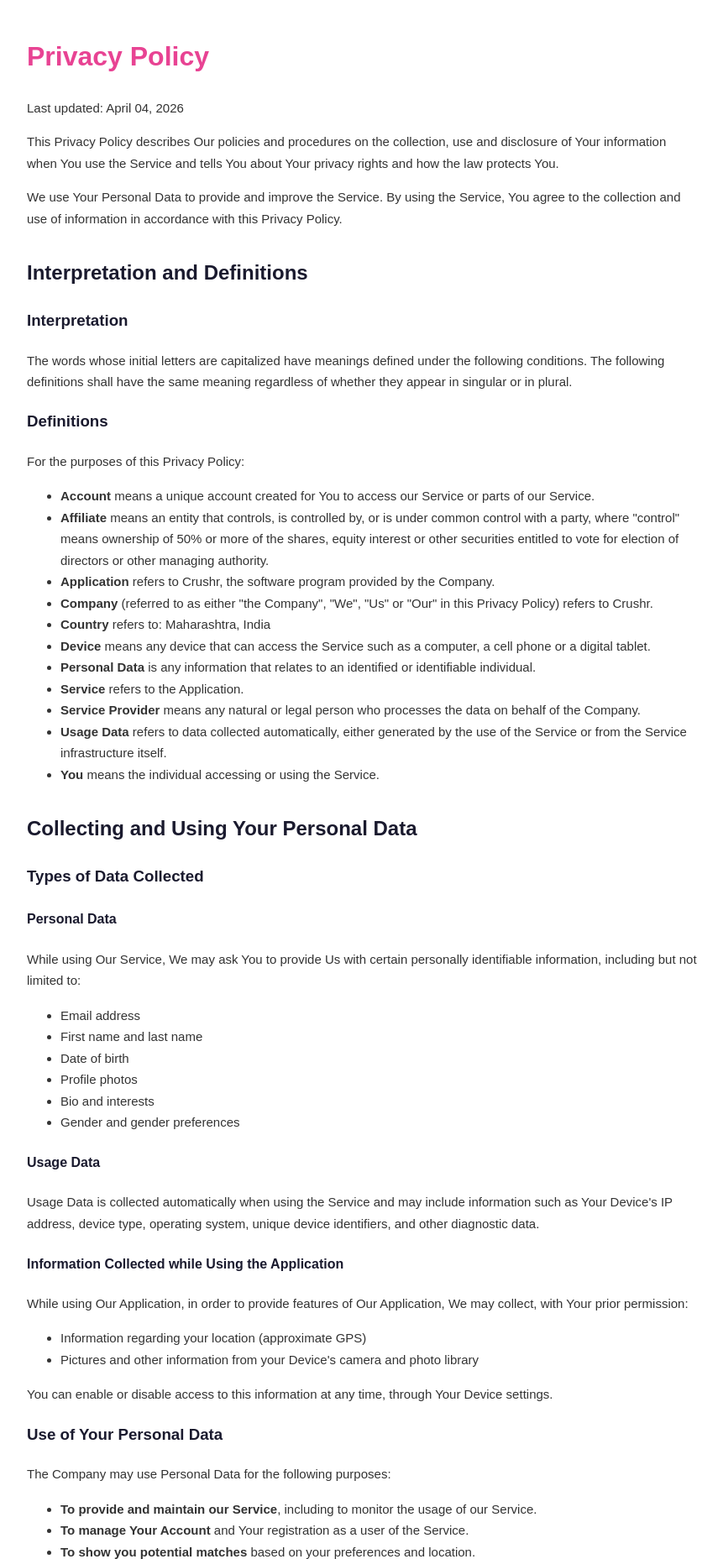
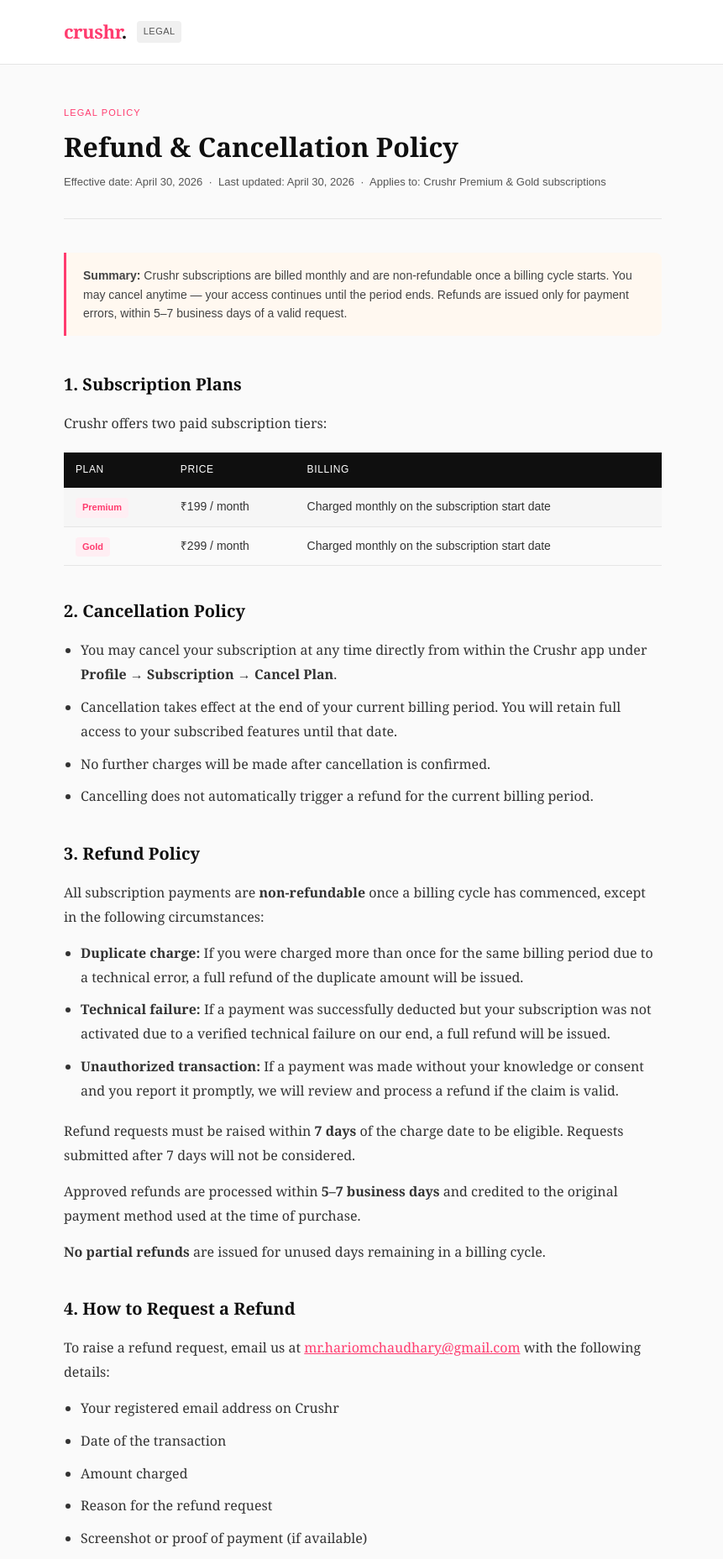
Before and after one commit to mr-hariom-chaudhary/crushr-legal, a plain HTML site: page privacy-policy/index.html in a window 1280 px wide. Shown: the top 1857 px of the page at 84% size, without its empty margins (208-1069 px from the left). Drawn offline with Linux system fonts and the light colour scheme.

Commit message:
Revise privacy policy to refund and cancellation policy
Updated the privacy policy to a refund and cancellation policy, including changes to the title, content, and structure.

```diff
--- a/privacy-policy/index.html
+++ b/privacy-policy/index.html
@@ -1,115 +1,319 @@
 <!DOCTYPE html>
 <html lang="en">
 <head>
-  <meta charset="UTF-8">
-  <meta name="viewport" content="width=device-width, initial-scale=1.0">
-  <title>Privacy Policy – Crushr</title>
+  <meta charset="UTF-8" />
+  <meta name="viewport" content="width=device-width, initial-scale=1.0" />
+  <title>Refund & Cancellation Policy — Crushr</title>
   <style>
-    body { font-family: Arial, sans-serif; max-width: 800px; margin: 40px auto; padding: 0 20px; color: #333; line-height: 1.7; }
-    h1 { color: #E84393; }
-    h2 { color: #1A1A2E; margin-top: 32px; }
-    h3, h4 { color: #1A1A2E; }
-    a { color: #E84393; }
-    p, li { font-size: 15px; }
+    *, *::before, *::after { box-sizing: border-box; margin: 0; padding: 0; }
+
+    :root {
+      --pink: #FF3C6F;
+      --dark: #0F0F0F;
+      --text: #1a1a1a;
+      --muted: #555;
+      --border: #e5e5e5;
+      --bg: #fafafa;
+    }
+
+    body {
+      font-family: 'Georgia', serif;
+      background: var(--bg);
+      color: var(--text);
+      line-height: 1.8;
+      font-size: 16px;
+    }
+
+    header {
+      background: #fff;
+      border-bottom: 1px solid var(--border);
+      padding: 18px 0;
+    }
+
+    .header-inner {
+      max-width: 760px;
+      margin: 0 auto;
+      padding: 0 24px;
+      display: flex;
+      align-items: center;
+      gap: 12px;
+    }
+
+    .logo {
+      font-family: 'Georgia', serif;
+      font-size: 22px;
+      font-weight: bold;
+      color: var(--pink);
+      text-decoration: none;
+      letter-spacing: -0.5px;
+    }
+
+    .logo span {
+      color: var(--dark);
+    }
+
+    .legal-badge {
+      font-family: Arial, sans-serif;
+      font-size: 11px;
+      background: #f0f0f0;
+      color: var(--muted);
+      padding: 3px 8px;
+      border-radius: 4px;
+      letter-spacing: 0.04em;
+      text-transform: uppercase;
+    }
+
+    main {
+      max-width: 760px;
+      margin: 0 auto;
+      padding: 48px 24px 80px;
+    }
+
+    .page-label {
+      font-family: Arial, sans-serif;
+      font-size: 11px;
+      text-transform: uppercase;
+      letter-spacing: 0.1em;
+      color: var(--pink);
+      margin-bottom: 12px;
+    }
+
+    h1 {
+      font-size: 32px;
+      font-weight: bold;
+      color: var(--dark);
+      line-height: 1.2;
+      margin-bottom: 10px;
+    }
+
+    .meta {
+      font-family: Arial, sans-serif;
+      font-size: 13px;
+      color: var(--muted);
+      margin-bottom: 40px;
+      padding-bottom: 32px;
+      border-bottom: 1px solid var(--border);
+    }
+
+    .summary-box {
+      background: #fff8f0;
+      border-left: 3px solid var(--pink);
+      border-radius: 0 8px 8px 0;
+      padding: 16px 20px;
+      margin-bottom: 40px;
+      font-family: Arial, sans-serif;
+      font-size: 14px;
+      color: #444;
+      line-height: 1.6;
+    }
+
+    h2 {
+      font-size: 20px;
+      font-weight: bold;
+      color: var(--dark);
+      margin: 36px 0 14px;
+    }
+
+    p {
+      color: #333;
+      margin-bottom: 14px;
+    }
+
+    ul {
+      margin: 0 0 20px 0;
+      padding-left: 20px;
+    }
+
+    ul li {
+      color: #333;
+      margin-bottom: 10px;
+    }
+
+    .policy-table {
+      width: 100%;
+      border-collapse: collapse;
+      margin: 20px 0 32px;
+      font-family: Arial, sans-serif;
+      font-size: 14px;
+    }
+
+    .policy-table th {
+      background: var(--dark);
+      color: #fff;
+      text-align: left;
+      padding: 10px 14px;
+      font-size: 12px;
+      text-transform: uppercase;
+      letter-spacing: 0.05em;
+      font-weight: normal;
+    }
+
+    .policy-table td {
+      padding: 10px 14px;
+      border-bottom: 1px solid var(--border);
+      color: #333;
+      vertical-align: top;
+    }
+
+    .policy-table tr:nth-child(even) td {
+      background: #f6f6f6;
+    }
+
+    .tag {
+      display: inline-block;
+      font-family: Arial, sans-serif;
+      font-size: 11px;
+      background: #ffeef3;
+      color: var(--pink);
+      padding: 2px 8px;
+      border-radius: 4px;
+      font-weight: bold;
+    }
+
+    .contact-box {
+      background: #fff;
+      border: 1px solid var(--border);
+      border-radius: 10px;
+      padding: 24px 28px;
+      margin-top: 48px;
+      font-family: Arial, sans-serif;
+    }
+
+    .contact-box h3 {
+      font-size: 16px;
+      margin-bottom: 8px;
+      color: var(--dark);
+    }
+
+    .contact-box p {
+      font-size: 14px;
+      margin-bottom: 6px;
+    }
+
+    .contact-box a {
+      color: var(--pink);
+      text-decoration: none;
+    }
+
+    .contact-box a:hover {
+      text-decoration: underline;
+    }
+
+    footer {
+      text-align: center;
+      font-family: Arial, sans-serif;
+      font-size: 12px;
+      color: #aaa;
+      padding: 32px 0;
+      border-top: 1px solid var(--border);
+    }
+
+    footer a {
+      color: #888;
+      text-decoration: none;
+      margin: 0 8px;
+    }
+
+    footer a:hover { color: var(--pink); }
+
+    @media (max-width: 600px) {
+      h1 { font-size: 24px; }
+      main { padding: 32px 16px 60px; }
+    }
   </style>
 </head>
 <body>
 
-<h1>Privacy Policy</h1>
-<p>Last updated: April 04, 2026</p>
-<p>This Privacy Policy describes Our policies and procedures on the collection, use and disclosure of Your information when You use the Service and tells You about Your privacy rights and how the law protects You.</p>
-<p>We use Your Personal Data to provide and improve the Service. By using the Service, You agree to the collection and use of information in accordance with this Privacy Policy.</p>
+<header>
+  <div class="header-inner">
+    <a href="https://crushr.in" class="logo">crushr<span>.</span></a>
+    <span class="legal-badge">Legal</span>
+  </div>
+</header>
 
-<h2>Interpretation and Definitions</h2>
-<h3>Interpretation</h3>
-<p>The words whose initial letters are capitalized have meanings defined under the following conditions. The following definitions shall have the same meaning regardless of whether they appear in singular or in plural.</p>
+<main>
+  <div class="page-label">Legal Policy</div>
+  <h1>Refund &amp; Cancellation Policy</h1>
+  <div class="meta">
+    Effective date: April 30, 2026 &nbsp;·&nbsp; Last updated: April 30, 2026 &nbsp;·&nbsp; Applies to: Crushr Premium &amp; Gold subscriptions
+  </div>
 
-<h3>Definitions</h3>
-<p>For the purposes of this Privacy Policy:</p>
-<ul>
-  <li><strong>Account</strong> means a unique account created for You to access our Service or parts of our Service.</li>
-  <li><strong>Affiliate</strong> means an entity that controls, is controlled by, or is under common control with a party, where "control" means ownership of 50% or more of the shares, equity interest or other securities entitled to vote for election of directors or other managing authority.</li>
-  <li><strong>Application</strong> refers to Crushr, the software program provided by the Company.</li>
-  <li><strong>Company</strong> (referred to as either "the Company", "We", "Us" or "Our" in this Privacy Policy) refers to Crushr.</li>
-  <li><strong>Country</strong> refers to: Maharashtra, India</li>
-  <li><strong>Device</strong> means any device that can access the Service such as a computer, a cell phone or a digital tablet.</li>
-  <li><strong>Personal Data</strong> is any information that relates to an identified or identifiable individual.</li>
-  <li><strong>Service</strong> refers to the Application.</li>
-  <li><strong>Service Provider</strong> means any natural or legal person who processes the data on behalf of the Company.</li>
-  <li><strong>Usage Data</strong> refers to data collected automatically, either generated by the use of the Service or from the Service infrastructure itself.</li>
-  <li><strong>You</strong> means the individual accessing or using the Service.</li>
-</ul>
+  <div class="summary-box">
+    <strong>Summary:</strong> Crushr subscriptions are billed monthly and are non-refundable once a billing cycle starts. You may cancel anytime — your access continues until the period ends. Refunds are issued only for payment errors, within 5–7 business days of a valid request.
+  </div>
 
-<h2>Collecting and Using Your Personal Data</h2>
-<h3>Types of Data Collected</h3>
+  <h2>1. Subscription Plans</h2>
+  <p>Crushr offers two paid subscription tiers:</p>
+  <table class="policy-table">
+    <tr>
+      <th>Plan</th>
+      <th>Price</th>
+      <th>Billing</th>
+    </tr>
+    <tr>
+      <td><span class="tag">Premium</span></td>
+      <td>₹199 / month</td>
+      <td>Charged monthly on the subscription start date</td>
+    </tr>
+    <tr>
+      <td><span class="tag">Gold</span></td>
+      <td>₹299 / month</td>
+      <td>Charged monthly on the subscription start date</td>
+    </tr>
+  </table>
 
-<h4>Personal Data</h4>
-<p>While using Our Service, We may ask You to provide Us with certain personally identifiable information, including but not limited to:</p>
-<ul>
-  <li>Email address</li>
-  <li>First name and last name</li>
-  <li>Date of birth</li>
-  <li>Profile photos</li>
-  <li>Bio and interests</li>
-  <li>Gender and gender preferences</li>
-</ul>
+  <h2>2. Cancellation Policy</h2>
+  <ul>
+    <li>You may cancel your subscription at any time directly from within the Crushr app under <strong>Profile → Subscription → Cancel Plan</strong>.</li>
+    <li>Cancellation takes effect at the end of your current billing period. You will retain full access to your subscribed features until that date.</li>
+    <li>No further charges will be made after cancellation is confirmed.</li>
+    <li>Cancelling does not automatically trigger a refund for the current billing period.</li>
+  </ul>
 
-<h4>Usage Data</h4>
-<p>Usage Data is collected automatically when using the Service and may include information such as Your Device's IP address, device type, operating system, unique device identifiers, and other diagnostic data.</p>
+  <h2>3. Refund Policy</h2>
+  <p>All subscription payments are <strong>non-refundable</strong> once a billing cycle has commenced, except in the following circumstances:</p>
+  <ul>
+    <li><strong>Duplicate charge:</strong> If you were charged more than once for the same billing period due to a technical error, a full refund of the duplicate amount will be issued.</li>
+    <li><strong>Technical failure:</strong> If a payment was successfully deducted but your subscription was not activated due to a verified technical failure on our end, a full refund will be issued.</li>
+    <li><strong>Unauthorized transaction:</strong> If a payment was made without your knowledge or consent and you report it promptly, we will review and process a refund if the claim is valid.</li>
+  </ul>
+  <p>Refund requests must be raised within <strong>7 days</strong> of the charge date to be eligible. Requests submitted after 7 days will not be considered.</p>
+  <p>Approved refunds are processed within <strong>5–7 business days</strong> and credited to the original payment method used at the time of purchase.</p>
+  <p><strong>No partial refunds</strong> are issued for unused days remaining in a billing cycle.</p>
 
-<h4>Information Collected while Using the Application</h4>
-<p>While using Our Application, in order to provide features of Our Application, We may collect, with Your prior permission:</p>
-<ul>
-  <li>Information regarding your location (approximate GPS)</li>
-  <li>Pictures and other information from your Device's camera and photo library</li>
-</ul>
-<p>You can enable or disable access to this information at any time, through Your Device settings.</p>
+  <h2>4. How to Request a Refund</h2>
+  <p>To raise a refund request, email us at <a href="mailto:mr.hariomchaudhary@gmail.com" style="color:#FF3C6F">mr.hariomchaudhary@gmail.com</a> with the following details:</p>
+  <ul>
+    <li>Your registered email address on Crushr</li>
+    <li>Date of the transaction</li>
+    <li>Amount charged</li>
+    <li>Reason for the refund request</li>
+    <li>Screenshot or proof of payment (if available)</li>
+  </ul>
+  <p>Our team will acknowledge your request within <strong>2 business days</strong> and inform you of the outcome.</p>
 
-<h3>Use of Your Personal Data</h3>
-<p>The Company may use Personal Data for the following purposes:</p>
-<ul>
-  <li><strong>To provide and maintain our Service</strong>, including to monitor the usage of our Service.</li>
-  <li><strong>To manage Your Account</strong> and Your registration as a user of the Service.</li>
-  <li><strong>To show you potential matches</strong> based on your preferences and location.</li>
-  <li><strong>To enable messaging</strong> between matched users.</li>
-  <li><strong>To contact You</strong> via push notifications regarding matches, messages, and updates.</li>
-  <li><strong>To ensure safety</strong> and prevent fraud or misuse of the Service.</li>
-  <li><strong>To manage Your requests</strong> to Us.</li>
-</ul>
+  <h2>5. Disputes &amp; Chargebacks</h2>
+  <p>We encourage users to contact us directly at <a href="mailto:mr.hariomchaudhary@gmail.com" style="color:#FF3C6F">mr.hariomchaudhary@gmail.com</a> before raising a dispute or chargeback with your bank. Most issues can be resolved quickly. Initiating a chargeback without contacting us first may result in temporary account suspension pending investigation.</p>
 
-<h3>Sharing Your Personal Data</h3>
-<p>We may share Your Personal Data in the following situations:</p>
-<ul>
-  <li><strong>With other users:</strong> Your profile information (name, photos, bio) is visible to other users of the app as you have configured it.</li>
-  <li><strong>With Service Providers:</strong> We may share Your Personal Data with service providers such as Supabase (cloud hosting and database) to operate our Service.</li>
-  <li><strong>With law enforcement:</strong> Under certain circumstances, We may be required to disclose Your Personal Data if required to do so by law or in response to valid requests by public authorities.</li>
-  <li><strong>With Your consent:</strong> We may disclose Your Personal Data for any other purpose with Your consent.</li>
-</ul>
-<p>We do not sell your personal data to third parties.</p>
+  <h2>6. Changes to This Policy</h2>
+  <p>Crushr reserves the right to update this Refund &amp; Cancellation Policy at any time. Material changes will be communicated via email or in-app notification at least 7 days before they take effect. Continued use of the app after changes constitutes acceptance of the updated policy.</p>
 
-<h3>Retention of Your Personal Data</h3>
-<p>The Company will retain Your Personal Data only for as long as is necessary for the purposes set out in this Privacy Policy. When you delete your account, all your personal data including photos, messages, matches, and profile information will be permanently removed from our servers within 30 days.</p>
+  <div class="contact-box">
+    <h3>Questions about a charge?</h3>
+    <p>Email: <a href="mailto:mr.hariomchaudhary@gmail.com">mr.hariomchaudhary@gmail.com</a></p>
+    <p>Website: <a href="https://crushr.in">https://crushr.in</a></p>
+    <p>Response time: within 2 business days</p>
+  </div>
+</main>
 
-<h3>Delete Your Personal Data</h3>
-<p>You have the right to delete or request that We assist in deleting the Personal Data that We have collected about You. You can delete your account at any time from the Profile tab in the app. You may also contact Us to request access to, correct, or delete any Personal Data that You have provided to Us.</p>
-
-<h3>Security of Your Personal Data</h3>
-<p>The security of Your Personal Data is important to Us. Your data is stored securely on Supabase servers using industry-standard encryption and security measures. However, no method of transmission over the Internet is 100% secure and We cannot guarantee its absolute security.</p>
-
-<h2>Children's Privacy</h2>
-<p>Our Service does not address anyone under the age of 18. We do not knowingly collect personally identifiable information from anyone under the age of 18. If You are a parent or guardian and You are aware that Your child has provided Us with Personal Data, please contact Us immediately.</p>
-
-<h2>Links to Other Websites</h2>
-<p>Our Service may contain links to other websites that are not operated by Us. We strongly advise You to review the Privacy Policy of every site You visit. We have no control over and assume no responsibility for the content, privacy policies or practices of any third party sites or services.</p>
-
-<h2>Changes to this Privacy Policy</h2>
-<p>We may update Our Privacy Policy from time to time. We will notify You of any changes by posting the new Privacy Policy on this page and updating the "Last updated" date. You are advised to review this Privacy Policy periodically for any changes.</p>
-
-<h2>Contact Us</h2>
-<p>If you have any questions about this Privacy Policy, You can contact us:</p>
-<ul>
-  <li>By email: <a href="mailto:hariomchaudharybusiness@gmail.com">hariomchaudharybusiness@gmail.com</a></li>
-</ul>
+<footer>
+  <div>© 2026 Crushr. All rights reserved.</div>
+  <div style="margin-top:8px">
+    <a href="https://legal.crushr.in/privacy-policy">Privacy Policy</a>
+    <a href="https://legal.crushr.in/terms-of-service">Terms of Service</a>
+    <a href="https://legal.crushr.in/refund-policy">Refund Policy</a>
+  </div>
+</footer>
 
 </body>
 </html>
```
